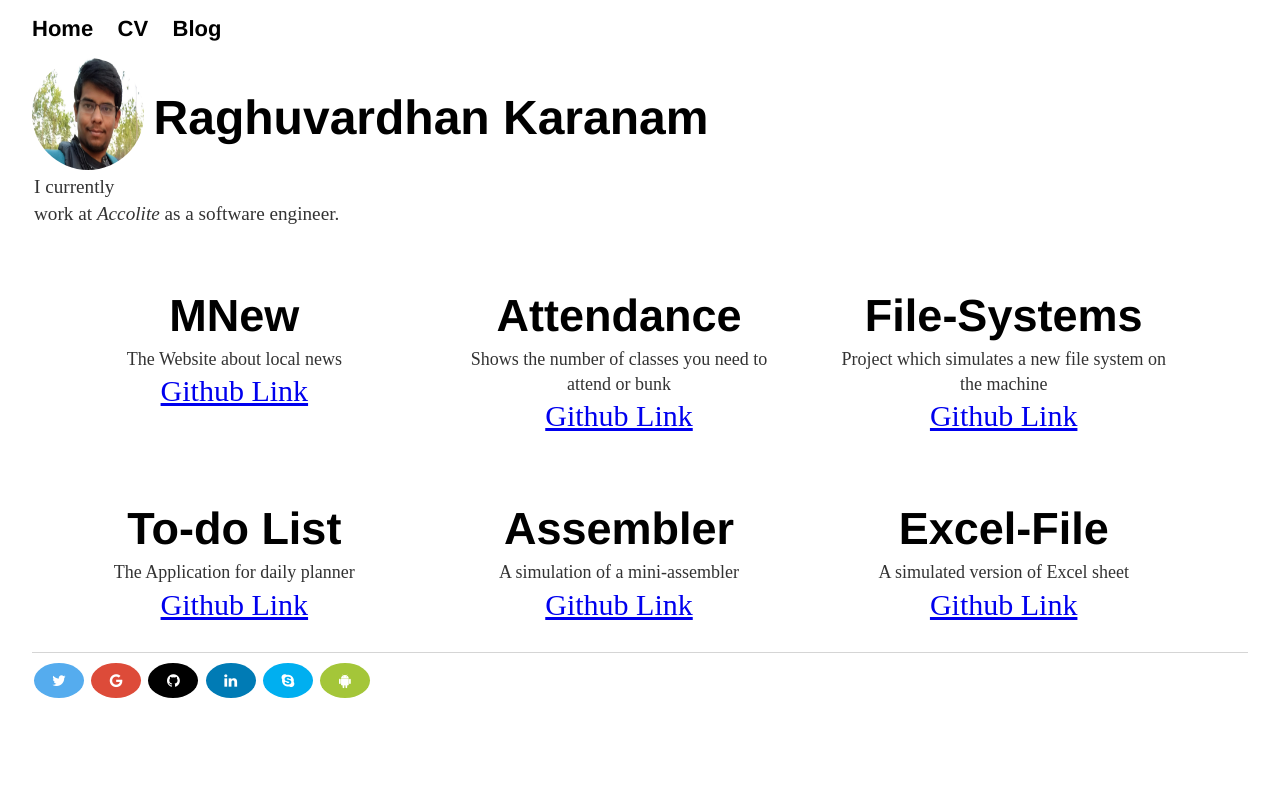
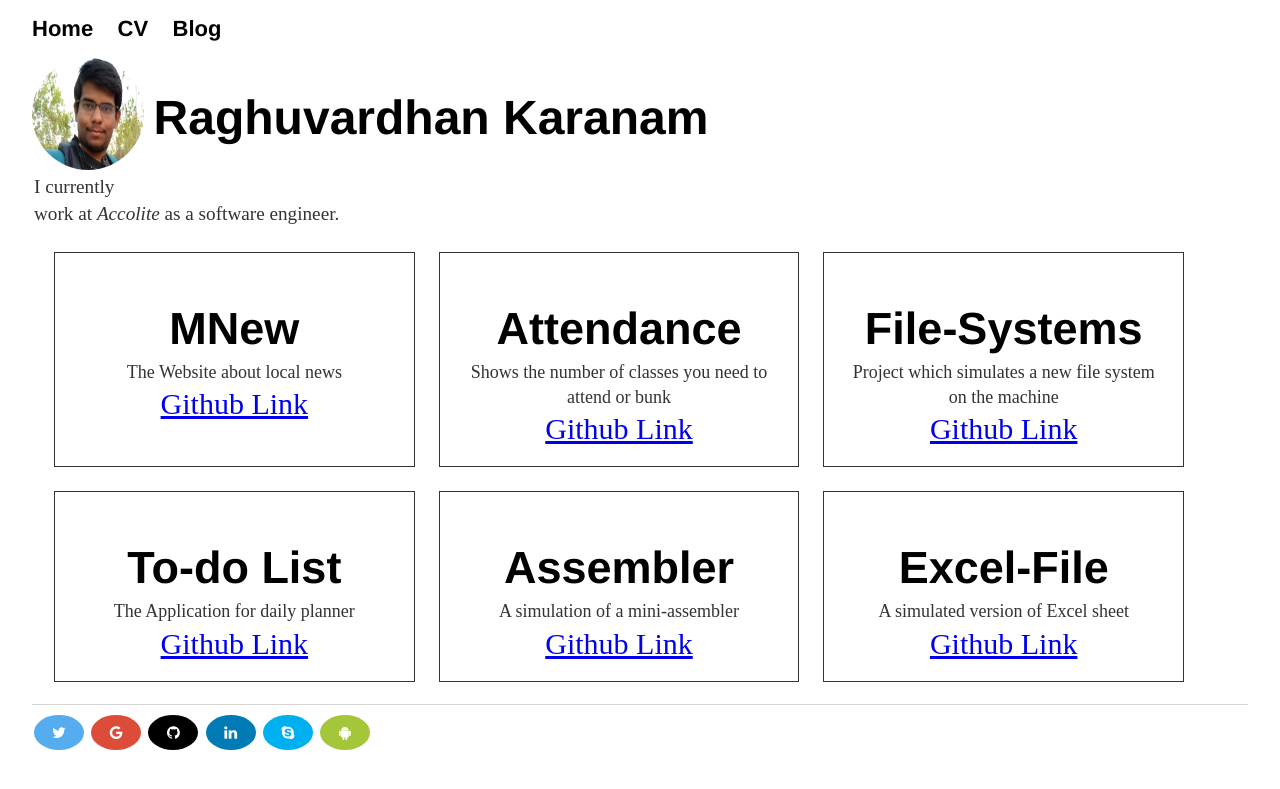
Before and after one commit to raghuvardhan/raghuvardhan.github.io, a Jekyll site: the page built from index.html, in a window 1280 px wide. Shown: the top 789 px of the page. Built offline with Jekyll 4.4.1, drawn with Linux system fonts in a browser that asks for light colours.

Commit message:
Update css/main.css

```diff
--- a/css/main.css
+++ b/css/main.css
@@ -158,7 +158,9 @@ button:hover, a:hover {
 }
 .grid-item {
   background-color: rgba(255, 255, 255, 0.8);
+  border: 1px solid rgba(0, 0, 0, 0.8);
   padding: 20px;
   font-size: 30px;
   text-align: center;
+  margin: 12px;
 }
```
